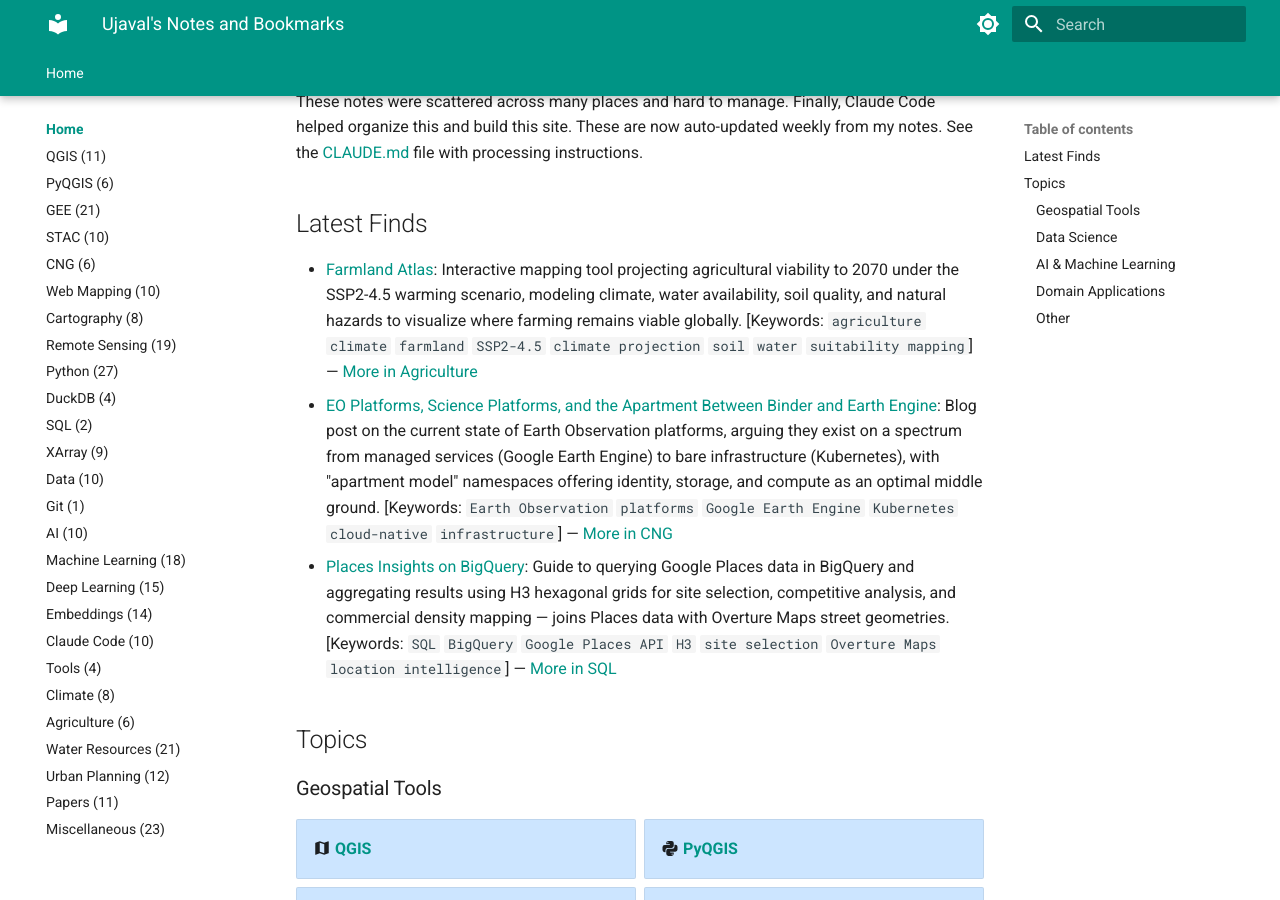
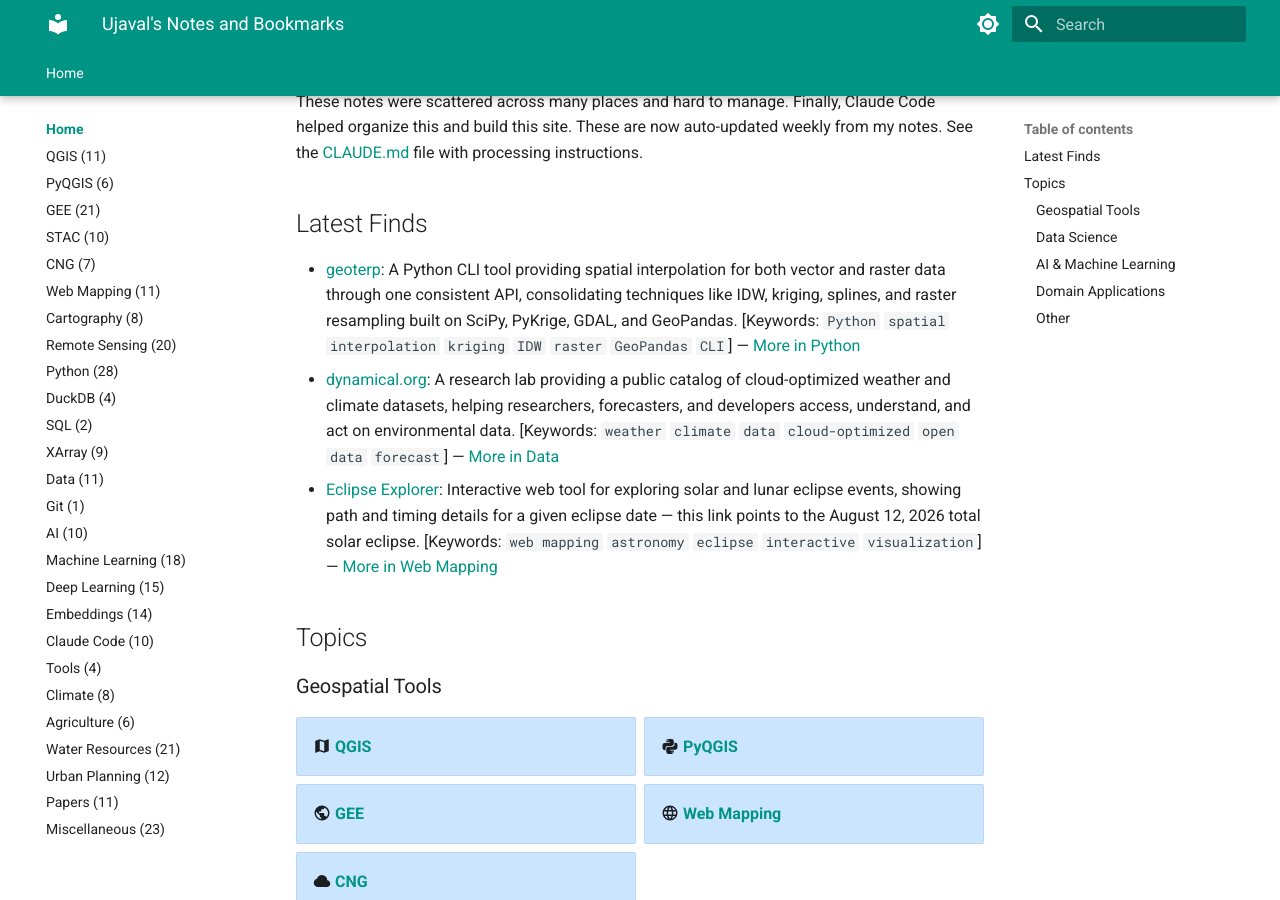
Before and after one commit to spatialthoughts/notes, an MkDocs documentation site: the page built from content/index.md, in a window 1280 px wide and 900 px high, scrolled down 206 px. Built offline with MkDocs 1.6.1 and Material for MkDocs 9.7.7, drawn with Linux system fonts in a browser that asks for light colours.

Commit message:
Process 2026-07-13 to 2026-07-27 daily notes: add APEx Algorithm Catalogue to Remote_Sensing, Eclipse Explorer to Web_Mapping, dynamical.org to Data and CNG, geoterp to Python; update Latest Finds

```diff
--- a/content/index.md
+++ b/content/index.md
@@ -6,9 +6,9 @@ These notes were scattered across many places and hard to manage. Finally, Claud
 
 ## Latest Finds
 
-- [Farmland Atlas](https://farmlandatlas.com/): Interactive mapping tool projecting agricultural viability to 2070 under the SSP2-4.5 warming scenario, modeling climate, water availability, soil quality, and natural hazards to visualize where farming remains viable globally. [Keywords: `agriculture` `climate` `farmland` `SSP2-4.5` `climate projection` `soil` `water` `suitability mapping`] — [More in Agriculture](Agriculture.md)
-- [EO Platforms, Science Platforms, and the Apartment Between Binder and Earth Engine](https://whatnicklife.blogspot.com/2026/06/eo-platforms-science-platforms-and.html): Blog post on the current state of Earth Observation platforms, arguing they exist on a spectrum from managed services (Google Earth Engine) to bare infrastructure (Kubernetes), with "apartment model" namespaces offering identity, storage, and compute as an optimal middle ground. [Keywords: `Earth Observation` `platforms` `Google Earth Engine` `Kubernetes` `cloud-native` `infrastructure`] — [More in CNG](CNG.md)
-- [Places Insights on BigQuery](https://dekart.xyz/docs/knowledge-base/places-insights-bigquery/): Guide to querying Google Places data in BigQuery and aggregating results using H3 hexagonal grids for site selection, competitive analysis, and commercial density mapping — joins Places data with Overture Maps street geometries. [Keywords: `SQL` `BigQuery` `Google Places API` `H3` `site selection` `Overture Maps` `location intelligence`] — [More in SQL](SQL.md)
+- [geoterp](https://github.com/pratik-gis/geoterp): A Python CLI tool providing spatial interpolation for both vector and raster data through one consistent API, consolidating techniques like IDW, kriging, splines, and raster resampling built on SciPy, PyKrige, GDAL, and GeoPandas. [Keywords: `Python` `spatial interpolation` `kriging` `IDW` `raster` `GeoPandas` `CLI`] — [More in Python](Python.md)
+- [dynamical.org](https://dynamical.org/): A research lab providing a public catalog of cloud-optimized weather and climate datasets, helping researchers, forecasters, and developers access, understand, and act on environmental data. [Keywords: `weather` `climate` `data` `cloud-optimized` `open data` `forecast`] — [More in Data](Data.md)
+- [Eclipse Explorer](https://eclipse.alokm.com/solar/2026-08-12): Interactive web tool for exploring solar and lunar eclipse events, showing path and timing details for a given eclipse date — this link points to the August 12, 2026 total solar eclipse. [Keywords: `web mapping` `astronomy` `eclipse` `interactive` `visualization`] — [More in Web Mapping](Web_Mapping.md)
 
 ## Topics
 
```
Also changed, not shown: content/CNG.md (+2 -0 lines), content/Data.md (+2 -0 lines), content/Python.md (+2 -0 lines), content/Remote_Sensing.md (+2 -0 lines), content/Web_Mapping.md (+2 -0 lines).
